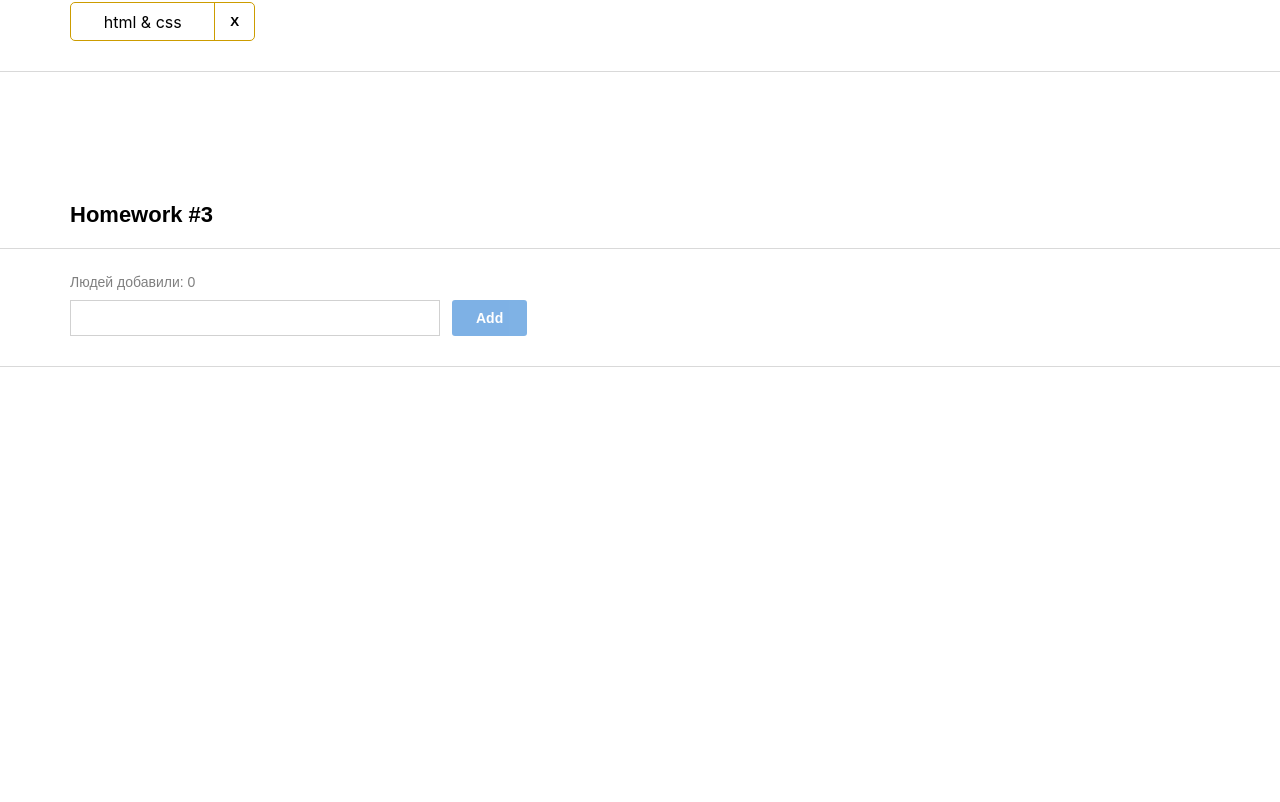
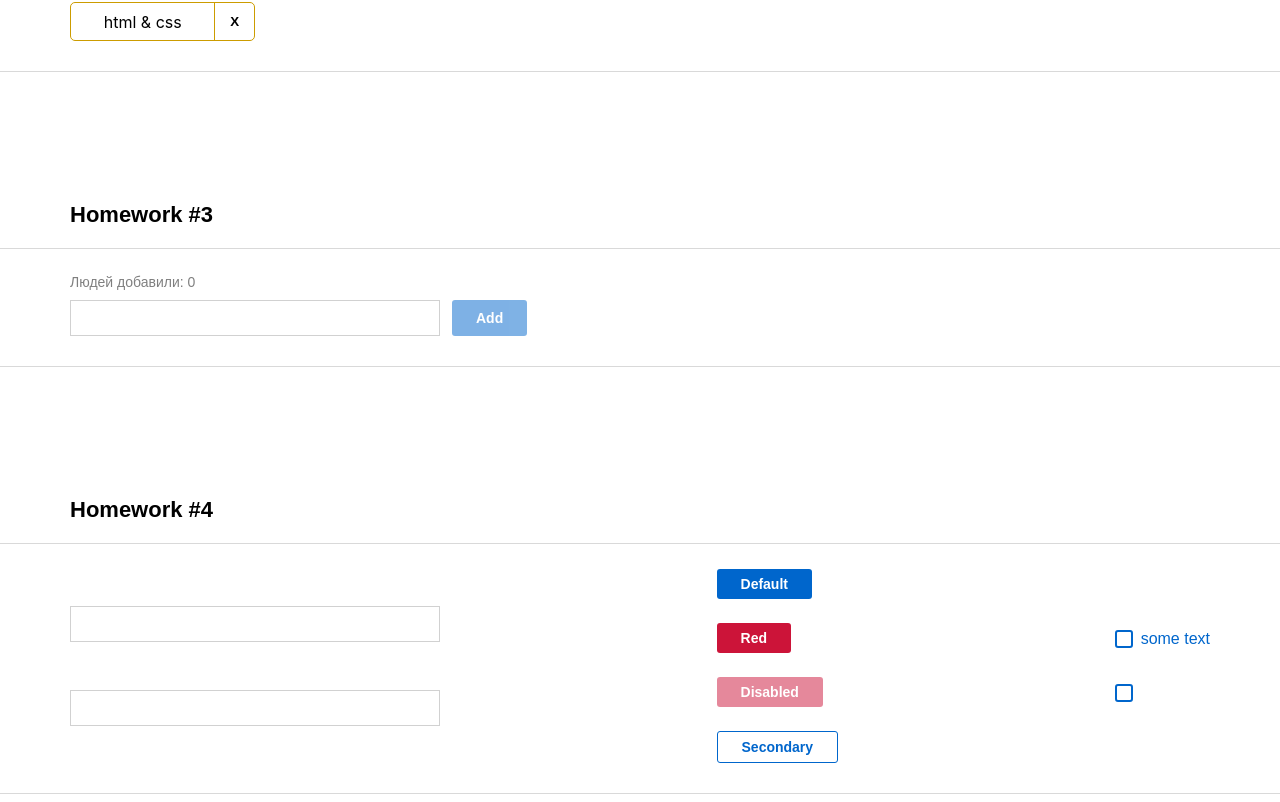
Before and after one commit to DK-AC/homework-front-2, a React (Create React App) app: page /#/ in a window 1280 px wide. Shown: the part 906-1708 px from the top of the page. Before the commit the page ends 1303 px from the top, so only its background shows below. Built offline with nearby package versions, Linux system fonts and the light colour scheme.

Commit message:
homework 4 finished

```diff
--- a/src/s1-main/App.tsx
+++ b/src/s1-main/App.tsx
@@ -3,6 +3,7 @@ import s from './App.module.css'
 import HW1 from '../s2-homeworks/hw01/HW1'
 import HW2 from '../s2-homeworks/hw02/HW2'
 import HW3 from '../s2-homeworks/hw03/HW3'
+import HW4 from '../s2-homeworks/hw04/HW4'
 
 function App() {
   return (
@@ -11,7 +12,8 @@ function App() {
       {/*раскомментировать по ходу выполнения*/}
       <HW2/>
       <HW3/>
-      {/*<HW4/>*/}
+      {/* eslint-disable-next-line react/jsx-no-undef */}
+      <HW4/>
 
       {/*при выполнении дз 5 и более - закомментировать здесь дз 1-4, так как они есть внутри дз 5*/}
       {/*<HW5/>*/}
--- a/src/s2-homeworks/hw04/Stand.tsx
+++ b/src/s2-homeworks/hw04/Stand.tsx
@@ -43,7 +43,7 @@ const Stand = () => {
             <div className={s.buttons}>
                 {/*обычная кнопка:*/}
                 <div>
-                    <SuperButton id={'hw4-super-button-default'}>
+                    <SuperButton id={'hw4-super-button-default'} >
                         default
                     </SuperButton>
                 </div>
@@ -68,6 +68,7 @@ const Stand = () => {
                     <SuperButton
                         id={'hw4-super-button-secondary'}
                         xType={'secondary'}
+
                     >
                         secondary
                     </SuperButton>
--- a/src/s2-homeworks/hw04/common/c1-SuperInputText/SuperInputText.module.css
+++ b/src/s2-homeworks/hw04/common/c1-SuperInputText/SuperInputText.module.css
@@ -2,6 +2,15 @@
 }
 
 .input {
+    all: unset;
+    min-width: 356px;
+    border: 1px solid #D1D1D1;
+    color: #000;
+
+    font-family: Montserrat,sans-serif;
+    font-size: 16px;
+    font-weight: 500;
+    padding: 8px 0 8px 12px;
 }
 
 .inputWrapper {
@@ -11,10 +20,15 @@
 }
 
 .errorInput {
+    border-color: #C00;
 }
 
 .errorInput:focus {
 }
 
 .error {
+    color: #C00;
+    font-family: Montserrat, sans-serif;
+    font-size: 14px;
+    font-weight: 400;
 }
--- a/src/s2-homeworks/hw04/common/c2-SuperButton/SuperButton.module.css
+++ b/src/s2-homeworks/hw04/common/c2-SuperButton/SuperButton.module.css
@@ -1,16 +1,33 @@
 .button {
+    all: unset;
+    padding: 5px 24px;
+    border-radius: 3px;
+    background-color: #06C;
+    color: #FFFFFF;
+    cursor: pointer;
+    font-family: Montserrat, sans-serif;
+    font-size: 14px;
+    font-weight: 600;
+    line-height: 20px;
+    text-transform: capitalize;
 }
 
 .disabled {
+    opacity: 0.5;
 }
 
 .secondary {
+    border: 1px solid #06C;
+    background-color: transparent;
+    color:  #06C;
 }
 
 .default {
+    background-color: #06C;
 }
 
 .red {
+    background-color: #CC1439;
 }
 
 .default:hover {
--- a/src/s2-homeworks/hw04/common/c2-SuperButton/SuperButton.tsx
+++ b/src/s2-homeworks/hw04/common/c2-SuperButton/SuperButton.tsx
@@ -17,12 +17,11 @@ const SuperButton: React.FC<SuperButtonPropsType> = (
     ...restProps // все остальные пропсы попадут в объект restProps, там же будет children
   }
 ) => {
-    const finalClassName = s.button
-        // + (disabled
-        //         ? ...
-        //         : xType === 'red'
-        //             ? ...
-        + (className ? ' ' + className : '') // задачка на смешивание классов
+  const finalClassName = `${s.button}
+  ${xType === 'red' ? s.red : ''}
+  ${xType === 'secondary' ? s.secondary : ''}
+  ${disabled ? s.disabled : ''}
+  ${className ? className : ''}`
 
   return (
     <button
--- a/src/s2-homeworks/hw04/common/c3-SuperCheckbox/SuperCheckbox.tsx
+++ b/src/s2-homeworks/hw04/common/c3-SuperCheckbox/SuperCheckbox.tsx
@@ -1,8 +1,4 @@
-import React, {
-    ChangeEvent,
-    DetailedHTMLProps,
-    InputHTMLAttributes,
-} from 'react'
+import React, {ChangeEvent, DetailedHTMLProps, InputHTMLAttributes,} from 'react'
 import s from './SuperCheckbox.module.css'
 
 // тип пропсов обычного инпута
@@ -27,8 +23,8 @@ const SuperCheckbox: React.FC<SuperCheckboxPropsType> = (
   }
 ) => {
   const onChangeCallback = (e: ChangeEvent<HTMLInputElement>) => {
-        // задачка на написание онченджа
-
+    onChangeChecked && onChangeChecked(e.currentTarget.checked)
+    onChange?.(e)
   }
 
   const finalInputClassName = s.checkbox
--- a/tsconfig.json
+++ b/tsconfig.json
@@ -1,5 +1,6 @@
 {
   "compilerOptions": {
+    "baseUrl": "src",
     "target": "es5",
     "lib": [
       "dom",
```
Lines whose indentation alone changed are shown as unchanged.
